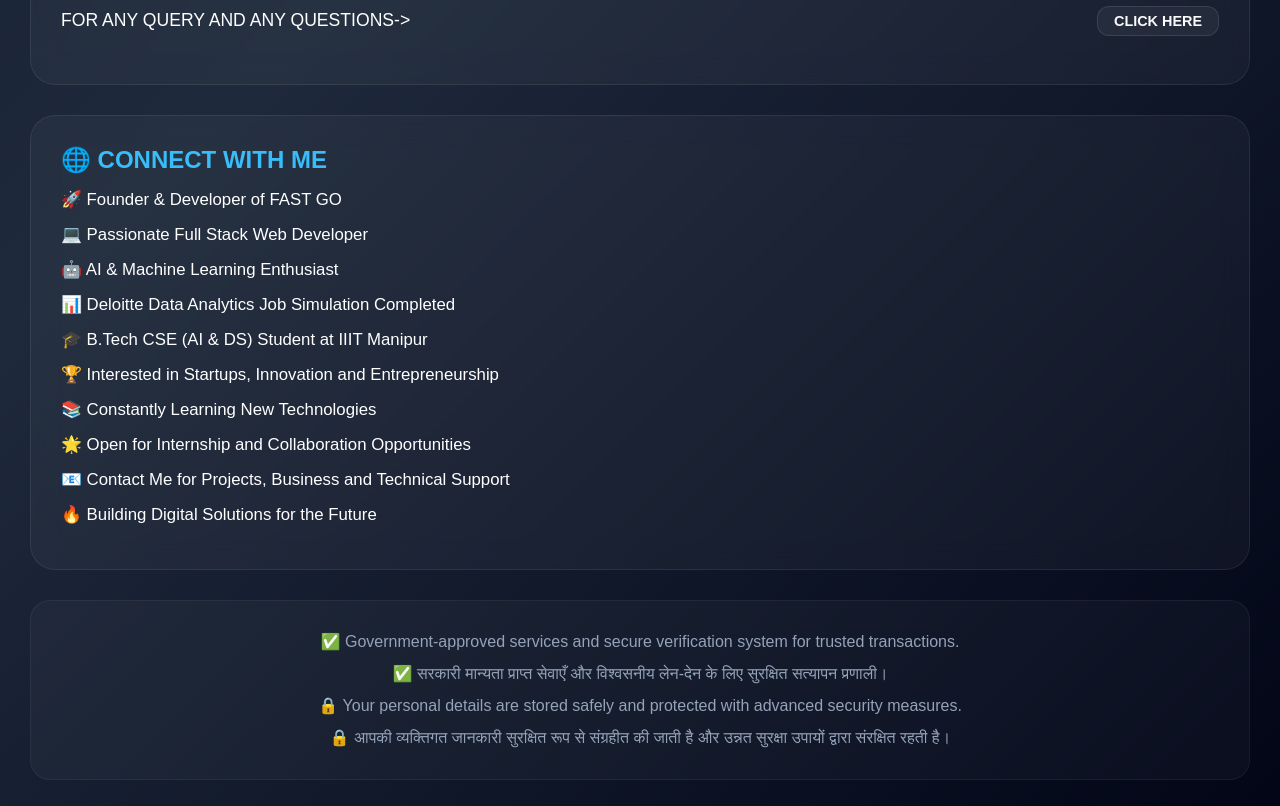
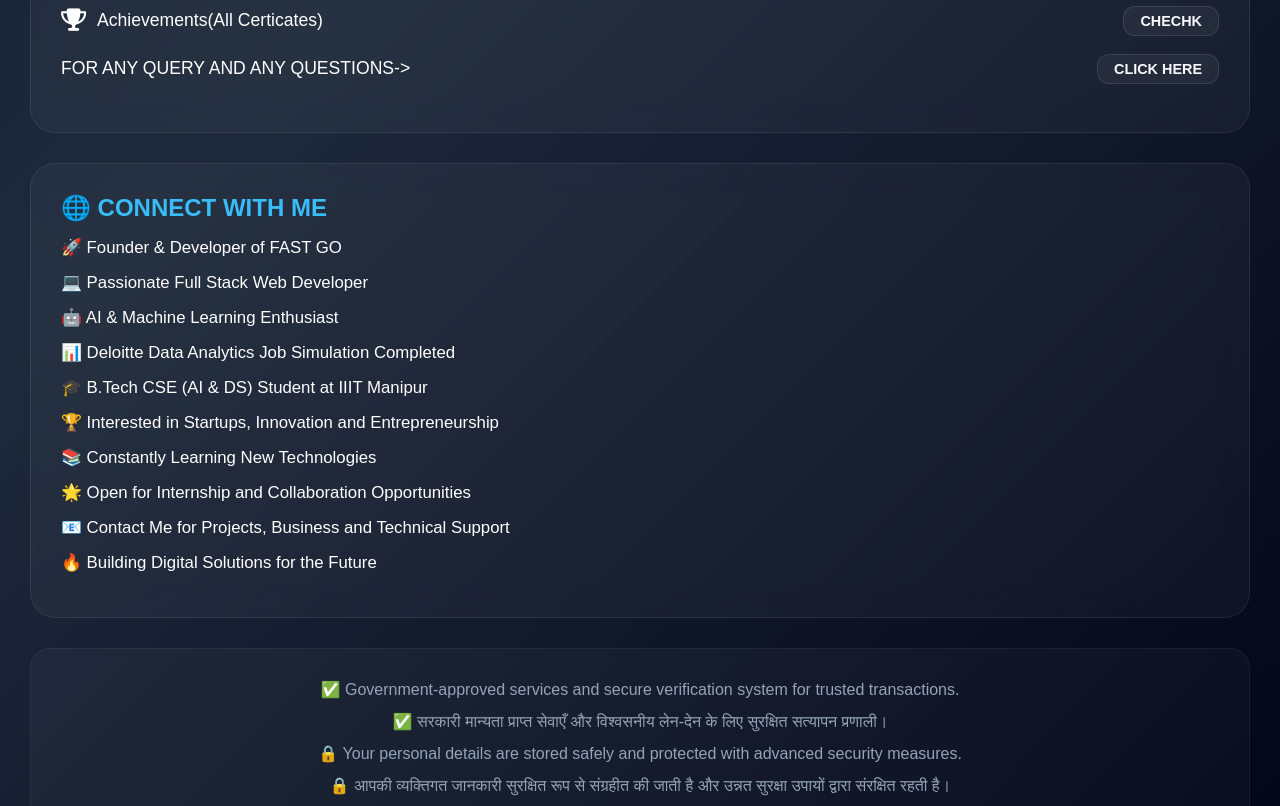
Before and after one commit to khkhrrohit-max/dashboard, a plain HTML site: page index.html in a window 1280 px wide. Shown: the part 1413-2219 px from the top of the page. Drawn offline with Linux system fonts and the light colour scheme.

Commit message:
Update index.html

```diff
--- a/index.html
+++ b/index.html
@@ -59,6 +59,7 @@
     <p><i class="fab fa-youtube"></i> YOUTUBE CHANNEL :- A TO Z CONTENT0 <a href="https://youtube.com/@rohitkhokhar07?si=Fm26_uvO0s3_HvyI" target="_blank">Visit YouTube</a></p>
     <p><i class="fab fa-telegram-plane"></i> LINKWDLN CHANNEL :- ROHIT KHOKHAR <a href="https://www.linkedin.com/in/rohit-khokhar-50b464382?utm_source=share&utm_campaign=share_via&utm_content=profile&utm_medium=android_app" target="_blank">Join Telegram</a></p>
     <p><i class="fab fa-instagram"></i> INSTAGRAM CHANNEL :- ROHIT KHOKHAR <a href="https://www.instagram.com/mr_rohit_jaat_rj21?igsh=MTJqcHI0MzhnbDI2bQ==" target="_blank">Follow Instagram</a></p>
+    <p><i class="fa-solid fa-trophy"></i>Achievements(All Certicates)<a href="certificate.html">CHECHK</a></p>
     <p>FOR ANY QUERY AND ANY QUESTIONS-> <a href="information.html">CLICK HERE</a></p>
 </div>
 <div>
```
